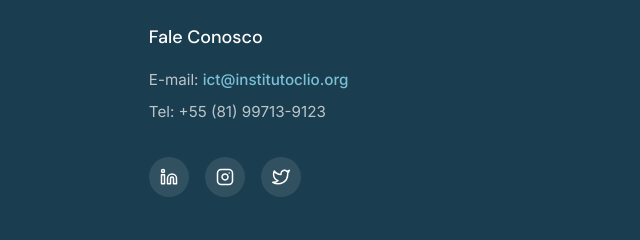
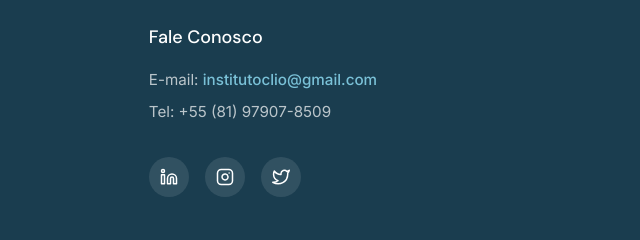
Before and after one commit to MatheusNormandy/Instituto-Clio, a plain HTML site: page index.html in a window 1280 px wide. Shown: the part 5225-5465 px from the top of the page, 640-1280 px from the left. Drawn offline with nearby package versions, Linux system fonts and the light colour scheme.

Commit message:
telefone e email atualizados

```diff
--- a/index.html
+++ b/index.html
@@ -1008,8 +1008,8 @@ button { cursor: pointer; border: none; background: none; font: inherit; }
     <div>
       <div class="footer-contact">
         <h4>Fale Conosco</h4>
-        <p>E-mail: <a href="mailto:ict@institutoclio.org">ict@institutoclio.org</a></p>
-        <p>Tel: +55 (81) 99713-9123</p>
+        <p>E-mail: <a href="mailto:institutoclio@gmail.com">institutoclio@gmail.com</a></p>
+        <p>Tel: +55 (81) 97907-8509</p>
       </div>
 
       <div class="footer-socials" style="margin-top: 2rem;">
```
